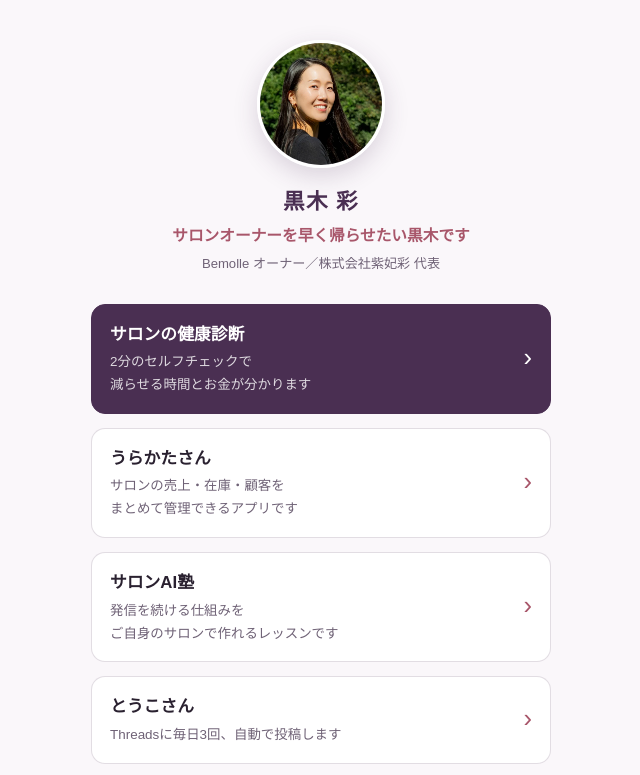
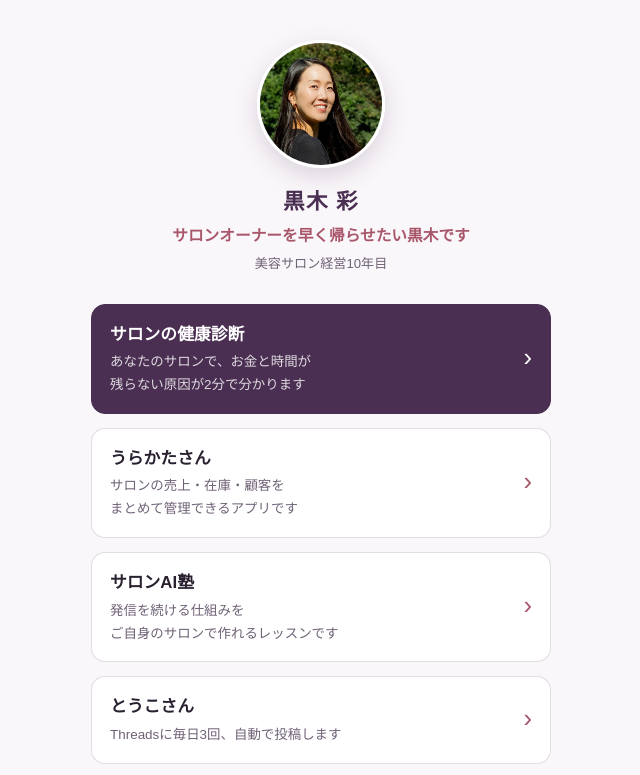
Before and after one commit to AyaKuroki929/threads-bot, a plain HTML site: page saas_app/public/aya.html in a window 1280 px wide. Shown: the top 775 px of the page, without its empty margins (319-959 px from the left). Drawn offline with Linux system fonts and the light colour scheme.

Commit message:
リンク集: 肩書きを「美容サロン経営10年目」に
Co-Authored-By: Claude Opus 5.5 <noreply@anthropic.com>

```diff
--- a/saas_app/public/aya.html
+++ b/saas_app/public/aya.html
@@ -62,12 +62,12 @@
   <img class="photo" src="/aya.webp" alt="黒木彩">
   <h1>黒木 彩</h1>
   <p class="catch">サロンオーナーを早く帰らせたい黒木です</p>
-  <p class="role">Bemolle オーナー／株式会社紫妃彩 代表</p>
+  <p class="role">美容サロン経営10年目</p>
 
   <div class="links">
     <a class="card main" href="https://urakatasan-check.vercel.app">
       <span class="name">サロンの健康診断</span>
-      <span class="desc">2分のセルフチェックで<br>減らせる時間とお金が分かります</span>
+      <span class="desc">あなたのサロンで、お金と時間が<br>残らない原因が2分で分かります</span>
     </a>
     <a class="card" href="https://urakatasan.shikisai.work">
       <span class="name">うらかたさん</span>
```
